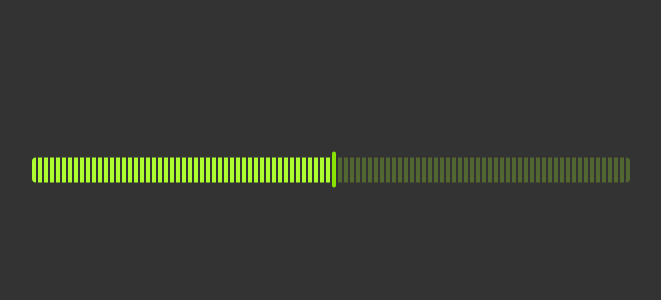
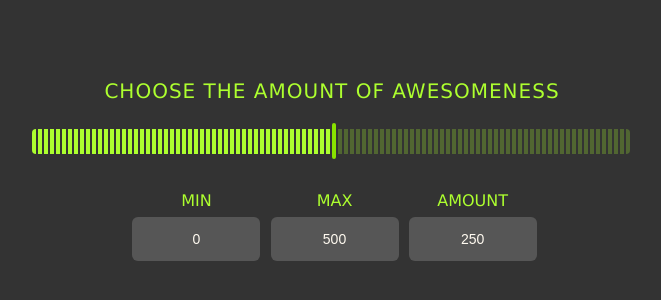
Before and after one commit to rfviolato/pagarme-ng-range, a website: page index.html in a window 1280 px wide. Shown: the part 232-532 px from the top of the page, without its empty margins (308-969 px from the left). Drawn offline with nearby package versions, Linux system fonts and the light colour scheme.

Commit message:
Improve demo layout and add some input so the user can choose values

```diff
--- a/index.html
+++ b/index.html
@@ -18,9 +18,25 @@
 
 	<section>
 
-		<article ng-init="test = 250">
+		<article ng-init="demo = {
 
-			<div pg-ng-range></div>
+			min: 0,
+			max: 500,
+			amount:250,
+
+		}">
+
+			<span class="title">CHOOSE THE AMOUNT OF AWESOMENESS</span>
+			<div pg-ng-range min="demo.min" max="demo.max" value="demo.amount"></div>
+			<div class="input-wrapper">
+				MIN<input data-ng-model="demo.min" type="text"/>
+			</div>
+			<div class="input-wrapper">
+				MAX<input data-ng-model="demo.max" type="text"/>
+			</div>
+			<div class="input-wrapper">
+				AMOUNT<input data-ng-model="demo.amount" type="text"/>
+			</div>
 
 		</article>
 
--- a/src/js/pg-ng-range.js
+++ b/src/js/pg-ng-range.js
@@ -32,8 +32,8 @@
 			scope:{
 
 				value: '=',
-				min: '@',
-				max: '@',
+				min: '=',
+				max: '=',
 
 			},
 			template: template,
--- a/src/style/pg-ng-range.scss
+++ b/src/style/pg-ng-range.scss
@@ -20,6 +20,49 @@ article{
 	top:50%;
 	left:50%;
 	transform: translate(-50%, -50%);
+	text-align: center;
+}
+
+.title{
+
+    -webkit-touch-callout: none;
+    -webkit-user-select: none;
+    -khtml-user-select: none;
+    -moz-user-select: none;
+    -ms-user-select: none;
+    user-select: none;
+
+    font-size: 20px;
+    letter-spacing: 1px;
+
+}
+
+.pg-range-wrapper{
+	padding: 5px 0 20px 0 ;
+}
+
+.input-wrapper{
+
+	display: inline-block;
+
+	input{
+
+		display:block;
+		width: 100px;
+		border:0;
+		margin:0;
+		padding:14px;
+		color: floralwhite;
+		font-size: 14px;
+		text-align: center;
+		border-radius: 6px;
+		background-color: rgba(#666, 0.7);
+		&:focus{ outline:0; }
+
+	}
+
+	&:not(:first-child){ margin: 0 0 0 5px ; }
+
 }
 
 
```
Also changed, not shown: src/style/pg-ng-range.css, src/style/pg-ng-range.min.css.
